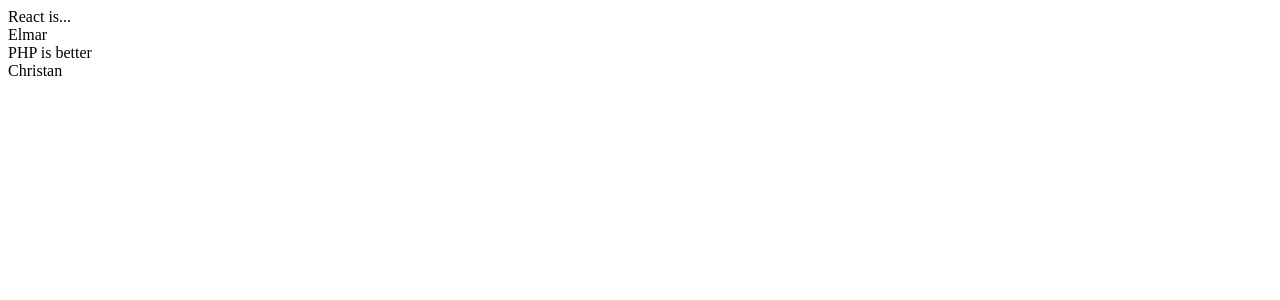
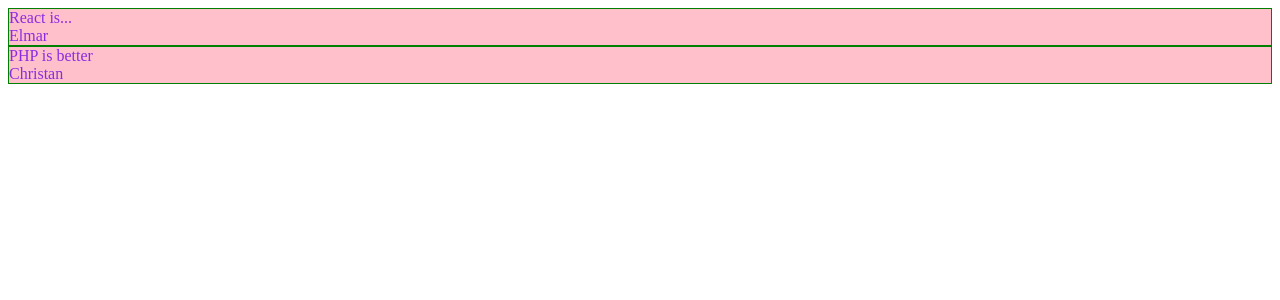
Before and after one commit to elmarburke/reactdays-workshop-munich-2020, a React (Create React App) app: page / in a window 1280 px wide. Shown: the top 300 px of the page. Built offline with nearby package versions, Linux system fonts and the light colour scheme.

Commit message:
styled components

```diff
--- a/package.json
+++ b/package.json
@@ -11,6 +11,7 @@
     "@types/node": "^12.0.0",
     "@types/react": "^16.9.0",
     "@types/react-dom": "^16.9.0",
+    "@types/styled-components": "^5.1.2",
     "json-server": "^0.16.1",
     "react": "^16.13.1",
     "react-dom": "^16.13.1",
--- a/src/components/MessageView.tsx
+++ b/src/components/MessageView.tsx
@@ -1,4 +1,11 @@
 import React from "react";
+import styled from "styled-components";
+
+const Article = styled.article`
+  background-color: pink;
+  border: 1px solid green;
+  color: blueviolet;
+`;
 
 interface Props {
   opinion: string;
@@ -7,11 +14,11 @@
 
 const MessageView: React.FunctionComponent<Props> = ({ name, opinion }) => {
   return (
-    <article>
+    <Article>
       {opinion}
 
       <footer>{name}</footer>
-    </article>
+    </Article>
   );
 };
 
```
Also changed, not shown: 1 other file (tests, documents, lock files or other folders).
